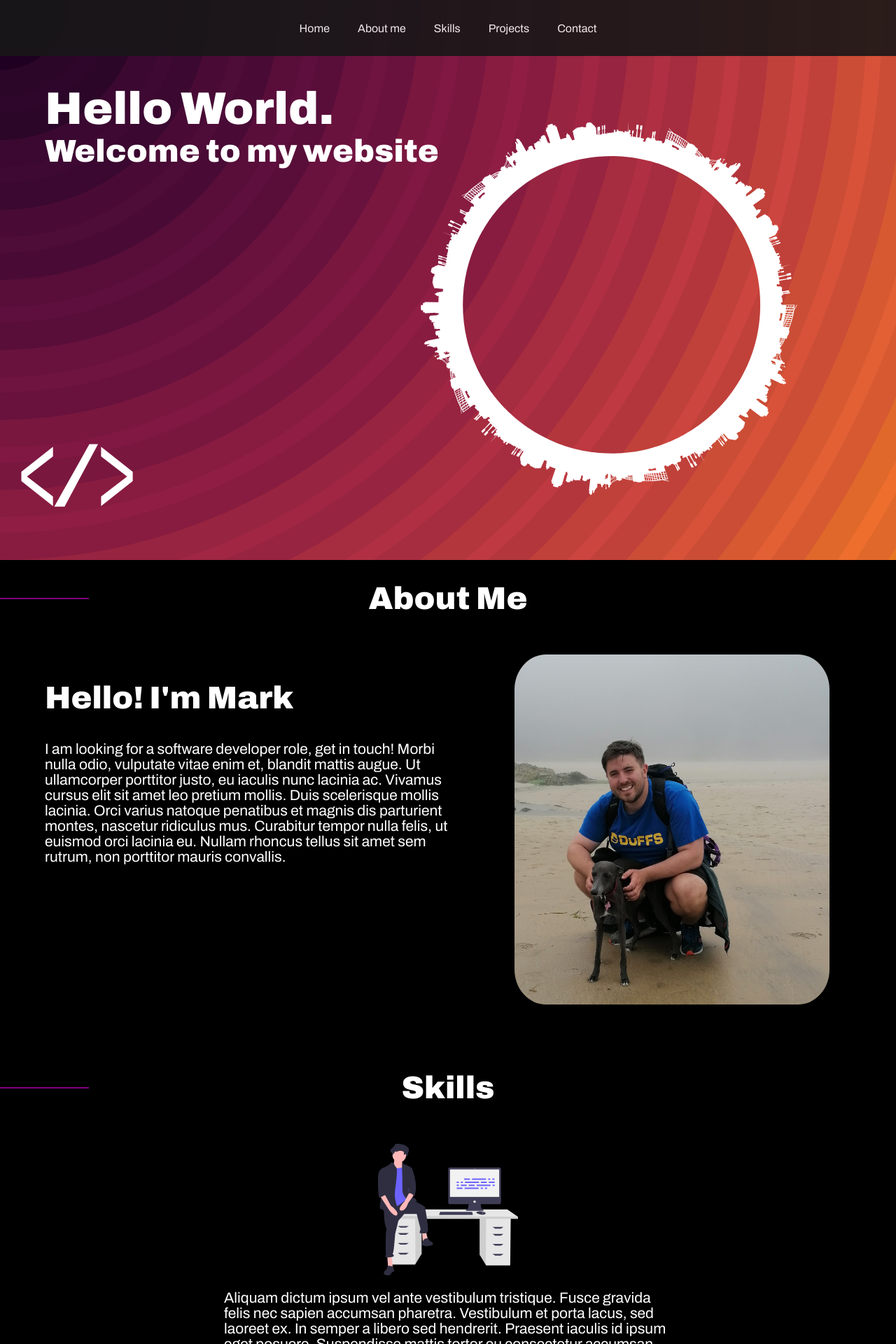
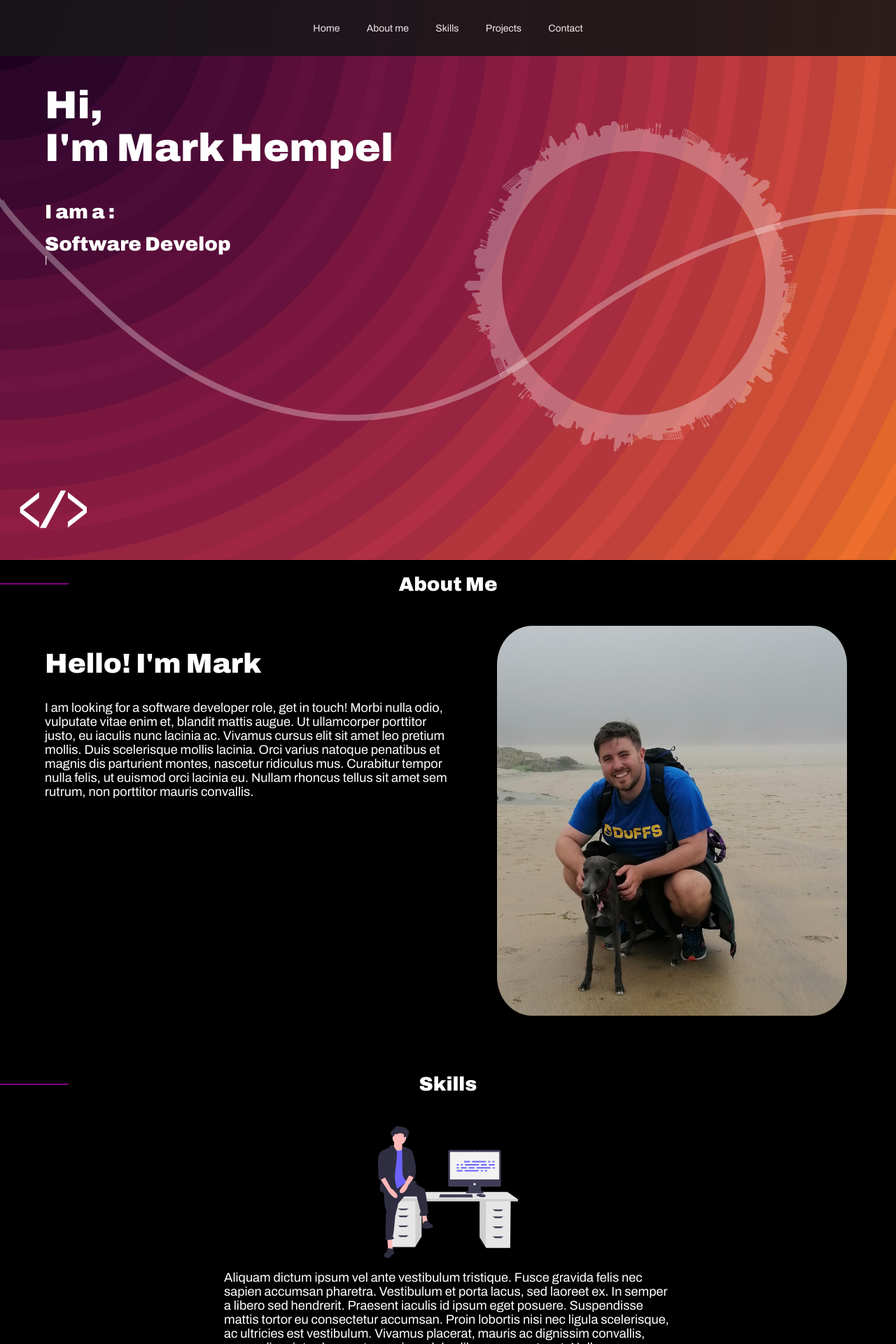
Before and after one commit to markh1089/PF1, a React (Create React App) app in the folder portfolio/: page / in a window 1280 px wide. Shown: the top 1920 px of the page at 70% size. Built offline with nearby package versions, Linux system fonts and the light colour scheme.

Commit message:
animations and media queries added

```diff
--- a/portfolio/package.json
+++ b/portfolio/package.json
@@ -6,10 +6,12 @@
     "@testing-library/jest-dom": "^5.14.1",
     "@testing-library/react": "^11.2.7",
     "@testing-library/user-event": "^12.8.3",
+    "framer-motion": "^4.1.17",
     "react": "^17.0.2",
     "react-dom": "^17.0.2",
     "react-icons": "^4.2.0",
     "react-scripts": "4.0.3",
+    "react-typist": "^2.0.5",
     "web-vitals": "^1.1.2"
   },
   "scripts": {
--- a/portfolio/src/components/About/About.module.css
+++ b/portfolio/src/components/About/About.module.css
@@ -1,6 +1,6 @@
 .AboutMe {
     background-color: black;
-    padding-bottom: 5%;;
+    padding-bottom: 5%;
 }
 
 .AboutMe .Container {
@@ -15,17 +15,19 @@
 
 .AboutMe .Container .Text h2 {
     font-weight: 900;
-    font-size: 45px;
+    font-size: 2.8rem;
 
 }
 .AboutMe .Container .Photo {
     display: flex;
     width: 50%;
     justify-content: center;
+    align-items: center;
 }
 
 .AboutMe .Container .Photo .Me {
-    height: 500px;
+    width: 90%;
+    max-width: 500px;
     border-radius: 10%;
 
 }
--- a/portfolio/src/components/Contact/Contact.js
+++ b/portfolio/src/components/Contact/Contact.js
@@ -1,21 +1,54 @@
 import { FaLinkedinIn, FaGithub, FaMailBulk } from "react-icons/fa";
-import classes from './Contact.module.css'
+import classes from "./Contact.module.css";
+import { motion } from "framer-motion";
 
 const handleURL = (url) => {
-    return () => window.open(url,'_blank')
-}
+  return () => window.open(url, "_blank");
+};
 const Contact = () => {
-    return (
-        <div className={classes.Contact} id='contact'>
-    <h1 className={classes.ContactHeader}>Contact Me</h1>
-    <div className={classes.ContactIcons}>
+  return (
+    <div className={classes.Contact} id="contact">
+      <motion.h1
+        initial={{ scale: 3 }}
+        animate={{ scale: 1 }}
+        transition={{ duration: 2 }}
+        className={classes.ContactHeader}
+      >
+        Contact Me
+      </motion.h1>
+      <div className={classes.ContactIcons}>
+        <motion.div
+        whileHover={{scale:1.3}}>
+          <FaGithub
+            color="white"
+            size="30px"
+            style={{ padding: "1%" }}
+            onClick={handleURL("https://github.com/markh1089")}
+          />
+        </motion.div>
 
-    <FaGithub color='white' size='30px' style={{padding: '1%'}} onClick={handleURL('https://github.com/markh1089')} />
-    <FaLinkedinIn color='white' size='30px' style={{padding: '1%'}} onClick={handleURL('https://www.linkedin.com/in/mark-hempel-0a5bb787/')} />
-    <FaMailBulk color='white' size='30px' style={{padding: '1%'}} onClick={handleURL} />
+        <motion.div whileHover={{scale:1.3}}>
+          <FaLinkedinIn
+            color="white"
+            size="30px"
+            style={{ padding: "1%" }}
+            onClick={handleURL(
+              "https://www.linkedin.com/in/mark-hempel-0a5bb787/"
+            )}
+          />
+        </motion.div>
+
+        <motion.div whileHover={{scale:1.3}}>
+          <FaMailBulk
+            color="white"
+            size="30px"
+            style={{ padding: "1%" }}
+            onClick={handleURL}
+          />
+        </motion.div>
+      </div>
     </div>
-</div>
-     );
-}
+  );
+};
 
 export default Contact;
--- a/portfolio/src/components/Contact/Contact.module.css
+++ b/portfolio/src/components/Contact/Contact.module.css
@@ -3,11 +3,11 @@
     background-repeat: no-repeat;
     background-size: cover;
     align-items: center;
-    height: 300px;
+    height: 35vh;
     display: flex;
 }
 .Contact h1 {
- margin-left: 50px;
+ padding-left: 150px;
 }
 
 .Contact .ContactIcons {
@@ -15,6 +15,10 @@
     display: flex;
     justify-content: center;
 }
+.Contact .ContactIcons div {
+    padding:10px
+
+}
 
 .Contact .ContactIcons svg path {
     cursor: pointer;
--- a/portfolio/src/components/Home/Home.js
+++ b/portfolio/src/components/Home/Home.js
@@ -1,14 +1,33 @@
 import classes from "./Home.module.css";
 import code from './../Images/code.svg'
 import codeWorld from './../Images/codeWorld.svg'
+import WaveLine from "./WaveLine";
+import Typist from 'react-typist';
 
 
 const Home = () => {
   return (
     <div className={classes.Home} >
+      <WaveLine />
       <div className={classes.Container}>
-        <h1 className={classes.Hello}> Hello World.</h1>
-        <h1> Welcome to my website </h1>
+        <h1 className={classes.Hello}> Hi, <br/> I'm Mark Hempel</h1>
+        <br />
+        <br />
+        <br />
+        <Typist className="MyTypist">
+
+        <h1> I am a : </h1>
+        <br/>
+        <h1>Html</h1>
+        <Typist.Backspace count={4} delay={400} />
+        <h1>Css</h1>
+        <Typist.Backspace count={3} delay={400} />
+        <h1>Javascript</h1>
+        <Typist.Backspace count={10} delay={400} />
+        <h1>React</h1>
+        <Typist.Backspace count={5} delay={400} />
+        <h1>Software Developer.</h1>
+        </Typist>
       </div>
       <img className={classes.Code} src={code} alt='code ' />
       <img className={classes.CodeWorld} src={codeWorld} alt='code World' />
--- a/portfolio/src/components/Home/Home.module.css
+++ b/portfolio/src/components/Home/Home.module.css
@@ -17,8 +17,7 @@
     color: white;
 }
 .Home .Container .Hello {
-    font-size: 65px;
-    ;
+    font-size: 4rem;
 
 }
 
@@ -29,12 +28,15 @@
     position: absolute;
     bottom: 0;
     left: 2%;
-    height:25%;
+    width:25%;
+    max-width: 100px;
 }
 
 .Home .CodeWorld {
-    height: 70%;
+    width: 60%;
+    max-width: 500px;
     position: absolute;
     right: 10%;
     top:20%;
+    opacity: 0.3;
 }
--- /dev/null
+++ b/portfolio/src/components/Home/WaveLine.js
@@ -0,0 +1,19 @@
+import { motion } from "framer-motion";
+
+const WaveLine = () => {
+  return (
+    <svg viewBox="0 0 1440 363" fill="none" xmlns="http://www.w3.org/2000/svg">
+      <motion.path
+        d="M1440 27.4774C1352.73 19.8184 1122.41 49.0556 899.331 227.276C620.48 450.052 354.282 355.647 170.328 185.318C23.165 49.0556 -4.21721 8.32998 0.487081 5"
+        initial={{strokeOpacity:0, pathLength:0, pathOffset: 1}}
+        animate={{strokeOpacity:0.3, pathLength:1, pathOffset:0}}
+        transition={{duration: 3, ease: 'easeInOut'}}
+        stroke="white"
+        strokeOpacity="0.1"
+        strokeWidth="10"
+      />
+    </svg>
+  );
+};
+
+export default WaveLine;
--- a/portfolio/src/components/NavBar/NavBar.module.css
+++ b/portfolio/src/components/NavBar/NavBar.module.css
@@ -19,7 +19,7 @@
 
 .NavBar nav ul li {
     display: inline-block;
-    margin: 20px;
+    margin: 1.5vw;
 }
 
 .NavBar nav ul li a {
--- a/portfolio/src/components/PageHeader/PageHeader.module.css
+++ b/portfolio/src/components/PageHeader/PageHeader.module.css
@@ -9,7 +9,7 @@
 .Container hr {
     position: absolute;
     left:0;
-    width: 125px;
+    width: 12vh;
     border: 1px solid purple;
 }
 
--- a/portfolio/src/components/Projects/Projects.module.css
+++ b/portfolio/src/components/Projects/Projects.module.css
@@ -17,21 +17,25 @@
 
 .Project .ProjectContainer .Thumbnail img {
     max-width: 490px;
+    width: 100%;
 }
 
 .Project .ProjectContainer .Text {
     padding-left: 3% ;
     padding-right: 3%;
+    width:45%;
 }
 .Project .ProjectContainer .Thumbnail {
-    padding-left: 3% ;
-    padding-right: 3%;
+
+    padding: 3%;
+    width:45%;
+
 }
 .Project .ProjectContainer {
     display: flex;
     background-color: black;
     margin-bottom: 5%;
-    height: 300px;
+    height: 100%;
     align-items: center;
     border-radius: 10px;
     box-shadow: 0px 0px 5px 1px white;
--- a/portfolio/src/components/Skills/Skills.module.css
+++ b/portfolio/src/components/Skills/Skills.module.css
@@ -31,7 +31,7 @@
 }
 
 .Skills .image {
-    width: 200px;
+    max-width: 200px;
     display: block;
     margin-left: auto;
     margin-right: auto;
--- a/portfolio/src/index.css
+++ b/portfolio/src/index.css
@@ -3,36 +3,36 @@ body {
   /* font-family: -apple-system, BlinkMacSystemFont, 'Segoe UI', 'Roboto', 'Oxygen',
     'Ubuntu', 'Cantarell', 'Fira Sans', 'Droid Sans', 'Helvetica Neue',
     sans-serif; */
-    font-family: 'Archivo', sans-serif;
+  font-family: "Archivo", sans-serif;
   -webkit-font-smoothing: antialiased;
   -moz-osx-font-smoothing: grayscale;
 }
 
 html {
   scroll-behavior: smooth;
+  font-size: 14px;
 }
 
 h1 {
   font-weight: 900;
-  font-size: 45px;
   color: white;
-
+  font-size: calc(1rem+3vw);
 }
 
 h2 {
   font-weight: 700;
-  font-size: 23px;
+  font-size: 1.4rem;
   color: white;
-
+  font-size: calc(1rem+1.5vw);
 }
 
 p {
   font-weight: 500px;
-  font-size: 21px;
-  color:white;
+  font-size: 1.3rem;
+  color: white;
 }
 
 code {
-  font-family: source-code-pro, Menlo, Monaco, Consolas, 'Courier New',
+  font-family: source-code-pro, Menlo, Monaco, Consolas, "Courier New",
     monospace;
 }
```
Also changed, not shown: 1 other file (tests, documents, lock files or other folders).
